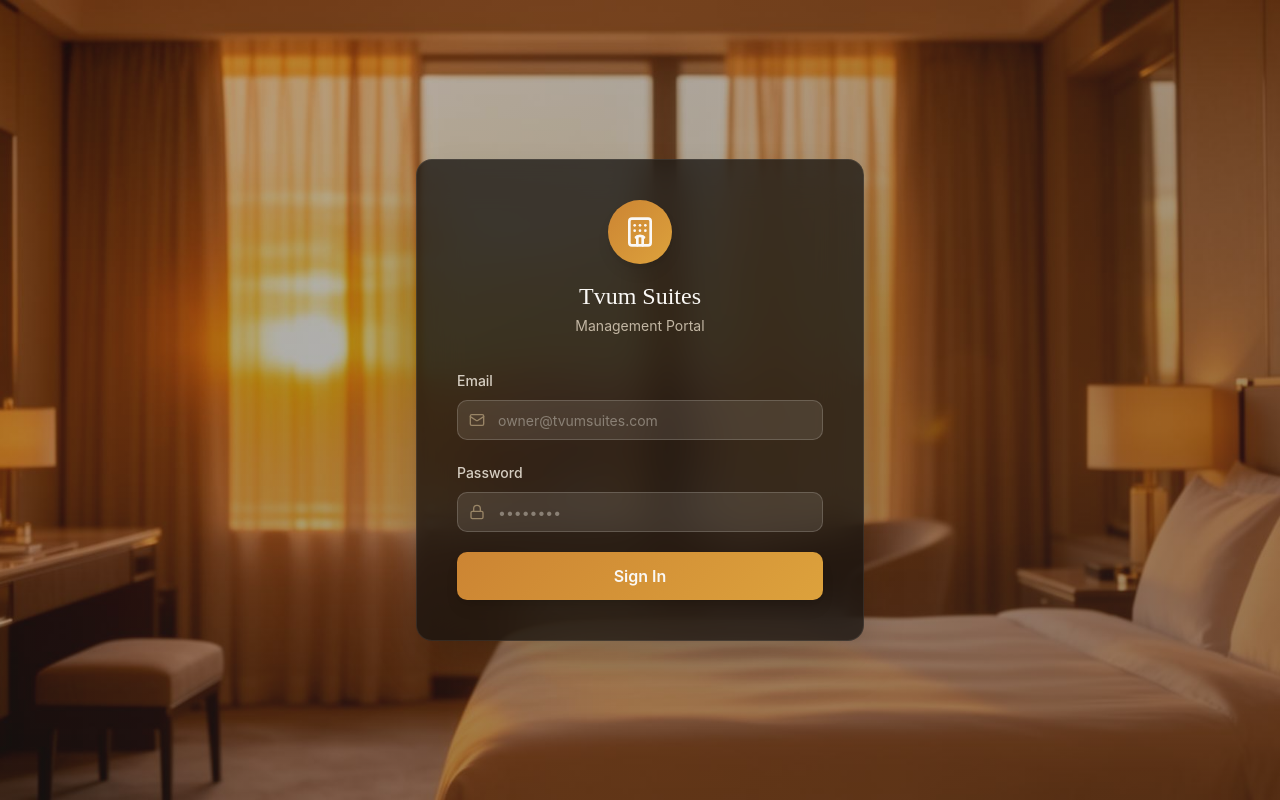
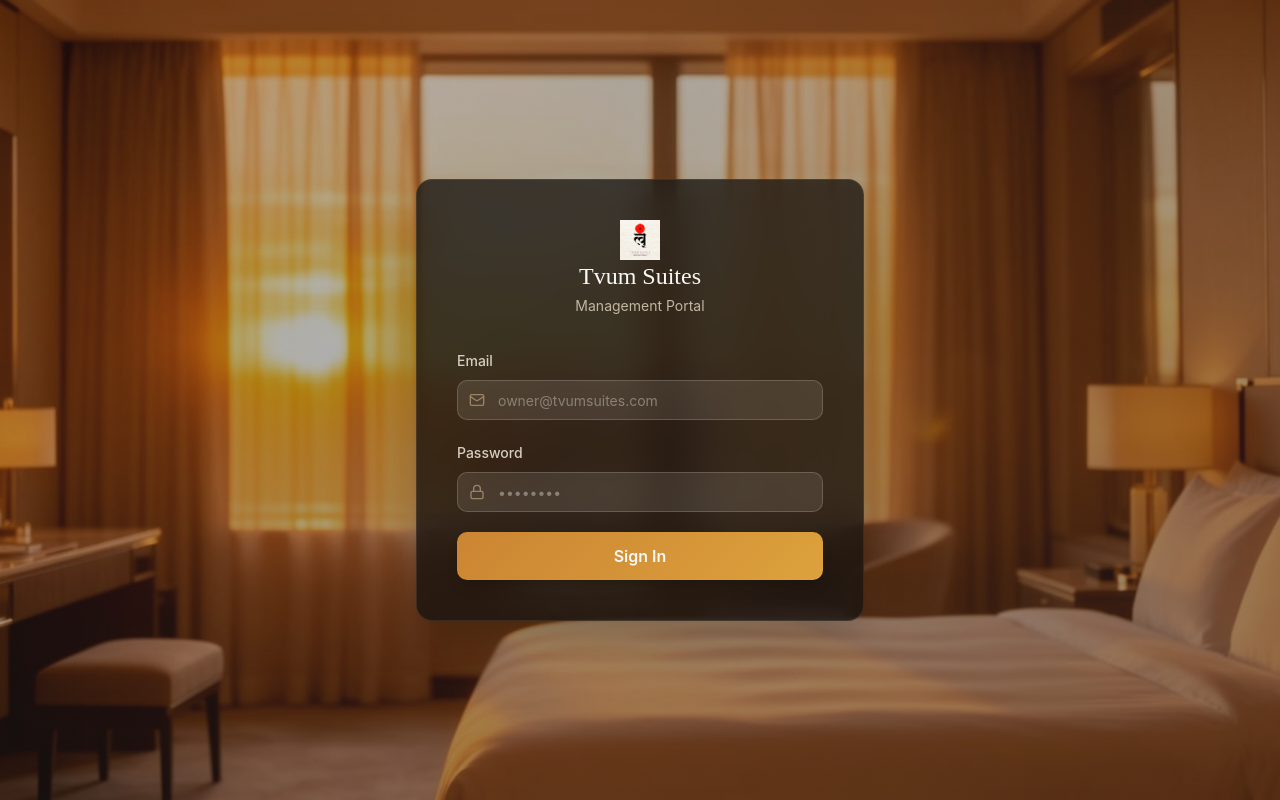
Before and after one commit to lcplmanish/Tvum_suites_frontend, a React (Vite) app: page / in a window 1280 px wide. Built offline with nearby package versions, Linux system fonts and the light colour scheme; no server answers; the HTML template or start-up script is replaced by a standard one.

Commit message:
logo image change

```diff
--- a/src/components/AppSidebar.tsx
+++ b/src/components/AppSidebar.tsx
@@ -3,6 +3,7 @@ import { NavLink as RouterNavLink, useLocation } from 'react-router-dom';
 import { useApp } from '@/context/AppContext';
 import { canAccess } from '@/lib/permissions';
 import type { AppRole, Feature } from '@/lib/permissions';
+
 import {
   Sidebar,
   SidebarContent,
@@ -23,11 +24,11 @@ import {
   Package,
   Users,
   LogOut,
-  Hotel,
   Contact,
   Shirt,
 } from 'lucide-react';
 import { Button } from '@/components/ui/button';
+import logoImage from '@/assets/image.png';
 
 const navItems = [
   { title: 'New Booking', url: '/', icon: CalendarPlus, feature: 'create_booking' as Feature },
@@ -49,8 +50,8 @@ export function AppSidebar() {
     <Sidebar collapsible="icon">
       <SidebarHeader className="p-4">
         <div className="flex items-center gap-3">
-          <div className="w-10 h-10 rounded-full warm-gradient flex items-center justify-center flex-shrink-0">
-            <Hotel className="w-5 h-5" style={{ color: 'hsl(36, 33%, 97%)' }} />
+          <div className="flex items-center justify-center flex-shrink-0">
+            <img src={logoImage} alt="Tvum Suites" className="w-10 h-10" />
           </div>
           {!collapsed && (
             <div>
--- a/src/pages/LoginPage.tsx
+++ b/src/pages/LoginPage.tsx
@@ -5,6 +5,7 @@ import { Button } from '@/components/ui/button';
 import { Label } from '@/components/ui/label';
 import { Hotel, Lock, Mail } from 'lucide-react';
 import hotelBg from '@/assets/hotel-bg.jpg';
+import logoImage from '@/assets/image.png';
 
 interface LoginPageProps {
   onSwitchToSignup?: () => void;
@@ -46,9 +47,9 @@ const LoginPage = ({ onSwitchToSignup }: LoginPageProps) => {
       <div className="relative z-10 w-full max-w-md mx-4 fade-in">
         <div className="glass-card-dark p-8 md:p-10 rounded-2xl shadow-2xl">
           <div className="flex flex-col items-center mb-8">
-            <div className="w-16 h-16 rounded-full warm-gradient flex items-center justify-center mb-4 shadow-lg">
-              <Hotel className="w-8 h-8" style={{ color: 'hsl(36, 33%, 97%)' }} />
-            </div>
+             <div className="flex items-center justify-center flex-shrink-0">
+            <img src={logoImage} alt="Tvum Suites" className="w-10 h-10" />
+          </div>
             <h1 className="text-2xl font-serif" style={{ color: 'hsl(36, 33%, 97%)' }}>Tvum Suites</h1>
             <p className="text-sm mt-1" style={{ color: 'hsl(36, 20%, 70%)' }}>Management Portal</p>
           </div>
--- a/src/pages/SignupPage.tsx
+++ b/src/pages/SignupPage.tsx
@@ -6,7 +6,7 @@ import { Label } from '@/components/ui/label';
 import { Select, SelectContent, SelectItem, SelectTrigger, SelectValue } from '@/components/ui/select';
 import { Hotel, Lock, Mail, User, Shield } from 'lucide-react';
 import hotelBg from '@/assets/hotel-bg.jpg';
-
+import logoImage from '@/assets/image.png';
 interface SignupPageProps {
   onSwitchToLogin: () => void;
 }
@@ -52,9 +52,9 @@ const SignupPage = ({ onSwitchToLogin }: SignupPageProps) => {
       <div className="relative z-10 w-full max-w-md mx-4 fade-in">
         <div className="glass-card-dark p-8 md:p-10 rounded-2xl shadow-2xl">
           <div className="flex flex-col items-center mb-8">
-            <div className="w-16 h-16 rounded-full warm-gradient flex items-center justify-center mb-4 shadow-lg">
-              <Hotel className="w-8 h-8" style={{ color: 'hsl(36, 33%, 97%)' }} />
-            </div>
+             <div className="flex items-center justify-center flex-shrink-0">
+            <img src={logoImage} alt="Tvum Suites" className="w-10 h-10" />
+          </div>
             <h1 className="text-2xl font-serif" style={{ color: 'hsl(36, 33%, 97%)' }}>Create Account</h1>
             <p className="text-sm mt-1" style={{ color: 'hsl(36, 20%, 70%)' }}>Join tvum Suites</p>
           </div>
```
Also changed, not shown: src/assets/image.png (added).
